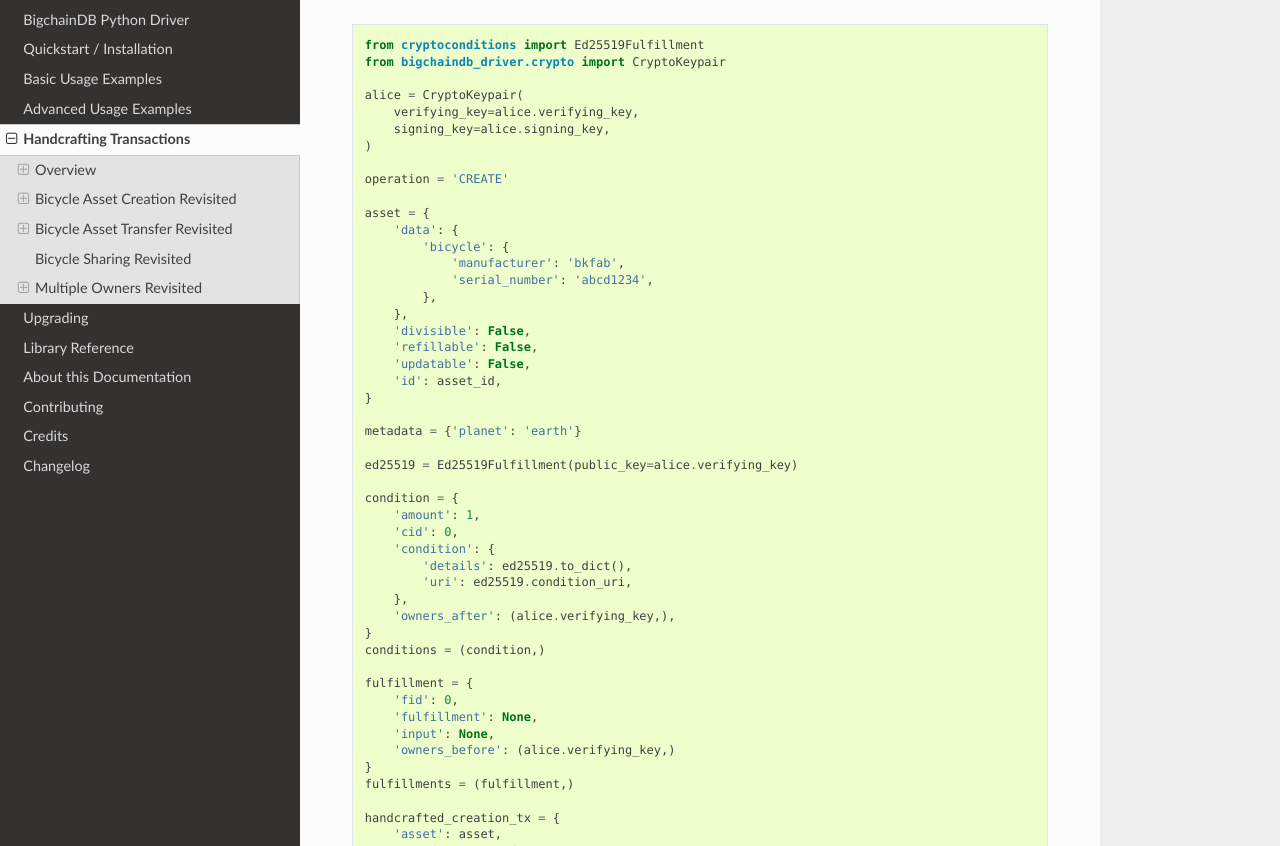
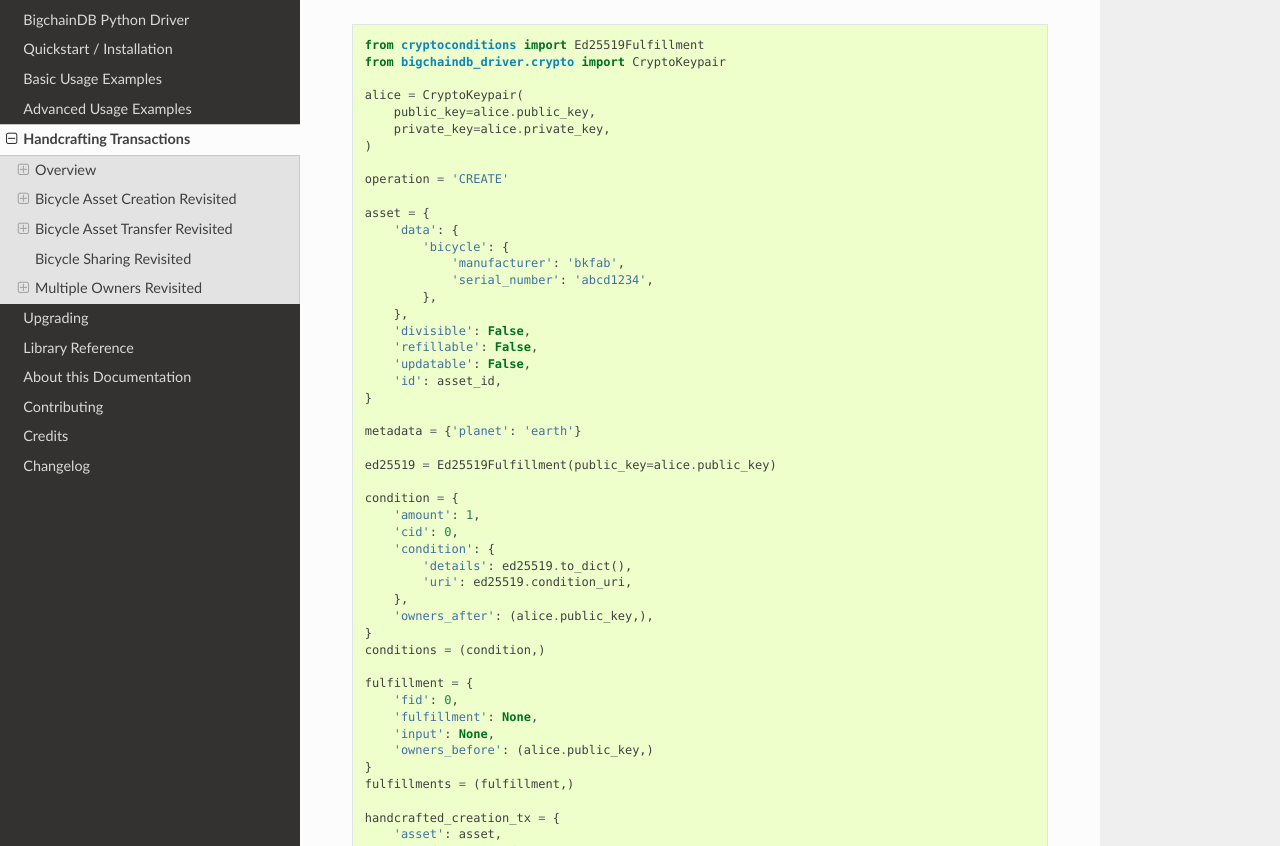
Before and after one commit to bigchaindb/bigchaindb-driver, a Sphinx documentation site: the page built from docs/handcraft.rst, in a window 1280 px wide and 1400 px high, scrolled down 6190 px. Shown: the part 155-1001 px from the top of the window. Built offline with Sphinx 7.4.7 and the Read the Docs theme 2.0.0, drawn with Linux system fonts in a browser that asks for light colours; some of the changed text lies outside the part shown.

Commit message:
Change to public/private key names
instead of verifying/signing

```diff
--- a/docs/handcraft.rst
+++ b/docs/handcraft.rst
@@ -141,7 +141,7 @@ to:
 
     In [0]: prepared_creation_tx = prepare_transaction(
        ...:     operation='CREATE',
-       ...:     owners_before=alice.verifying_key,
+       ...:     owners_before=alice.public_key,
        ...:     asset=bicycle,
        ...:     metadata=metadata,
        ...: )
@@ -156,7 +156,7 @@ Note ``alice``'s public key:
 
 .. ipython::
 
-    In [0]: alice.verifying_key
+    In [0]: alice.public_key
 
 We are now going to craft this payload by hand.
 
@@ -220,7 +220,7 @@ generate them using the ``cryptoconditions`` library:
 
     In [0]: from cryptoconditions import Ed25519Fulfillment
 
-    In [0]: ed25519 = Ed25519Fulfillment(public_key=alice.verifying_key)
+    In [0]: ed25519 = Ed25519Fulfillment(public_key=alice.public_key)
 
 generate the condition uri:
 
@@ -247,7 +247,7 @@ We can now easily assemble the ``dict`` for the condition:
        ...:         'details': ed25519.to_dict(),
        ...:         'uri': ed25519.condition_uri,
        ...:     },
-       ...:     'owners_after': (alice.verifying_key,),
+       ...:     'owners_after': (alice.public_key,),
        ...: }
 
 Let's recap and set the ``conditions`` key:
@@ -256,7 +256,7 @@ Let's recap and set the ``conditions`` key:
 
     In [0]: from cryptoconditions import Ed25519Fulfillment
 
-    In [0]: ed25519 = Ed25519Fulfillment(public_key=alice.verifying_key)
+    In [0]: ed25519 = Ed25519Fulfillment(public_key=alice.public_key)
 
     In [0]: condition = {
        ...:     'amount': 1,
@@ -265,7 +265,7 @@ Let's recap and set the ``conditions`` key:
        ...:         'details': ed25519.to_dict(),
        ...:         'uri': ed25519.condition_uri,
        ...:     },
-       ...:     'owners_after': (alice.verifying_key,),
+       ...:     'owners_after': (alice.public_key,),
        ...: }
 
     In [0]: conditions = (condition,)
@@ -290,7 +290,7 @@ The fulfillment for a ``CREATE`` operation is somewhat special:
        ...:     'fid': 0,
        ...:     'fulfillment': None,
        ...:     'input': None,
-       ...:     'owners_before': (alice.verifying_key,)
+       ...:     'owners_before': (alice.public_key,)
        ...: }
 
 * The input field is empty because it's a ``CREATE`` operation;
@@ -347,8 +347,8 @@ recap how we've put all the code together to generate the above payload:
     from bigchaindb_driver.crypto import CryptoKeypair
 
     alice = CryptoKeypair(
-        verifying_key=alice.verifying_key,
-        signing_key=alice.signing_key,
+        public_key=alice.public_key,
+        private_key=alice.private_key,
     )
 
     operation = 'CREATE'
@@ -368,7 +368,7 @@ recap how we've put all the code together to generate the above payload:
 
     metadata = {'planet': 'earth'}
 
-    ed25519 = Ed25519Fulfillment(public_key=alice.verifying_key)
+    ed25519 = Ed25519Fulfillment(public_key=alice.public_key)
 
     condition = {
         'amount': 1,
@@ -377,7 +377,7 @@ recap how we've put all the code together to generate the above payload:
             'details': ed25519.to_dict(),
             'uri': ed25519.condition_uri,
         },
-        'owners_after': (alice.verifying_key,),
+        'owners_after': (alice.public_key,),
     }
     conditions = (condition,)
 
@@ -385,7 +385,7 @@ recap how we've put all the code together to generate the above payload:
         'fid': 0,
         'fulfillment': None,
         'input': None,
-        'owners_before': (alice.verifying_key,)
+        'owners_before': (alice.public_key,)
     }
     fulfillments = (fulfillment,)
 
@@ -479,10 +479,10 @@ The Fulfilled Transaction
 
     In [0]: fulfilled_creation_tx = fulfill_transaction(
        ...:     prepared_creation_tx,
-       ...:     private_keys=alice.signing_key,
+       ...:     private_keys=alice.private_key,
        ...: )
 
-    In [0]: sk = Ed25519SigningKey(alice.signing_key)
+    In [0]: sk = Ed25519SigningKey(alice.private_key)
 
     In [0]: message = json.dumps(
        ...:     handcrafted_creation_tx,
@@ -542,7 +542,7 @@ Handcrafting a ``'CREATE'`` transaction can be done as follows:
 
     metadata = {'planet': 'earth'}
 
-    ed25519 = cryptoconditions.Ed25519Fulfillment(public_key=alice.verifying_key)
+    ed25519 = cryptoconditions.Ed25519Fulfillment(public_key=alice.public_key)
 
     condition = {
         'amount': 1,
@@ -551,7 +551,7 @@ Handcrafting a ``'CREATE'`` transaction can be done as follows:
             'details': ed25519.to_dict(),
             'uri': ed25519.condition_uri,
         },
-        'owners_after': (alice.verifying_key,),
+        'owners_after': (alice.public_key,),
     }
     conditions = (condition,)
 
@@ -559,7 +559,7 @@ Handcrafting a ``'CREATE'`` transaction can be done as follows:
         'fid': 0,
         'fulfillment': None,
         'input': None,
-        'owners_before': (alice.verifying_key,)
+        'owners_before': (alice.public_key,)
     }
     fulfillments = (fulfillment,)
 
@@ -583,7 +583,7 @@ Handcrafting a ``'CREATE'`` transaction can be done as follows:
 
     handcrafted_creation_tx['id'] = creation_txid
 
-    sk = cryptoconditions.crypto.Ed25519SigningKey(alice.signing_key)
+    sk = cryptoconditions.crypto.Ed25519SigningKey(alice.private_key)
 
     message = json.dumps(
         handcrafted_creation_tx,
@@ -654,12 +654,12 @@ transfer transaction was prepared and fulfilled as follows:
        ...:     operation='TRANSFER',
        ...:     asset=creation_tx['asset'],
        ...:     inputs=transfer_input,
-       ...:     owners_after=bob.verifying_key,
+       ...:     owners_after=bob.public_key,
        ...: )
 
     In [0]: fulfilled_transfer_tx = fulfill_transaction(
        ...:     prepared_transfer_tx,
-       ...:     private_keys=alice.signing_key,
+       ...:     private_keys=alice.private_key,
        ...: )
 
     In [0]: fulfilled_transfer_tx
@@ -700,7 +700,7 @@ conditions
 
     In [0]: from cryptoconditions import Ed25519Fulfillment
 
-    In [0]: ed25519 = Ed25519Fulfillment(public_key=bob.verifying_key)
+    In [0]: ed25519 = Ed25519Fulfillment(public_key=bob.public_key)
 
     In [0]: condition = {
        ...:     'amount': 1,
@@ -709,7 +709,7 @@ conditions
        ...:         'details': ed25519.to_dict(),
        ...:         'uri': ed25519.condition_uri,
        ...:     },
-       ...:     'owners_after': (bob.verifying_key,),
+       ...:     'owners_after': (bob.public_key,),
        ...: }
 
     In [0]: conditions = (condition,)
@@ -725,7 +725,7 @@ fulfillments
        ...:         'txid': creation_tx['id'],
        ...:         'cid': 0,
        ...:     },
-       ...:     'owners_before': (alice.verifying_key,)
+       ...:     'owners_before': (alice.public_key,)
        ...: }
 
     In [0]: fulfillments = (fulfillment,)
@@ -761,15 +761,15 @@ we've put all the code together to generate the above payload:
     from bigchaindb_driver.crypto import CryptoKeypair
 
     bob = CryptoKeypair(
-        verifying_key=bob.verifying_key,
-        signing_key=bob.signing_key,
+        public_key=bob.public_key,
+        private_key=bob.private_key,
     )
 
     operation = 'TRANSFER'
     asset = {'id': asset_id}
     metadata = None
 
-    ed25519 = Ed25519Fulfillment(public_key=bob.verifying_key)
+    ed25519 = Ed25519Fulfillment(public_key=bob.public_key)
 
     condition = {
         'amount': 1,
@@ -778,7 +778,7 @@ we've put all the code together to generate the above payload:
             'details': ed25519.to_dict(),
             'uri': ed25519.condition_uri,
         },
-        'owners_after': (bob.verifying_key,),
+        'owners_after': (bob.public_key,),
     }
     conditions = (condition,)
 
@@ -789,7 +789,7 @@ we've put all the code together to generate the above payload:
             'txid': creation_tx['id'],
             'cid': 0,
         },
-        'owners_before': (alice.verifying_key,)
+        'owners_before': (alice.public_key,)
     }
     fulfillments = (fulfillment,)
 
@@ -883,10 +883,10 @@ The Fulfilled Transaction
 
     In [0]: fulfilled_transfer_tx = fulfill_transaction(
        ...:     prepared_transfer_tx,
-       ...:     private_keys=alice.signing_key,
+       ...:     private_keys=alice.private_key,
        ...: )
 
-    In [0]: sk = Ed25519SigningKey(alice.signing_key)
+    In [0]: sk = Ed25519SigningKey(alice.private_key)
 
     In [0]: message = json.dumps(
        ...:     handcrafted_transfer_tx,
@@ -929,7 +929,7 @@ In a nutshell
     asset = {'id': asset_id}
     metadata = None
 
-    ed25519 = cryptoconditions.Ed25519Fulfillment(public_key=bob.verifying_key)
+    ed25519 = cryptoconditions.Ed25519Fulfillment(public_key=bob.public_key)
 
     condition = {
         'amount': 1,
@@ -938,7 +938,7 @@ In a nutshell
             'details': ed25519.to_dict(),
             'uri': ed25519.condition_uri,
         },
-        'owners_after': (bob.verifying_key,),
+        'owners_after': (bob.public_key,),
     }
     conditions = (condition,)
 
@@ -949,7 +949,7 @@ In a nutshell
             'txid': creation_txid,
             'cid': 0,
         },
-        'owners_before': (alice.verifying_key,)
+        'owners_before': (alice.public_key,)
     }
     fulfillments = (fulfillment,)
 
@@ -973,7 +973,7 @@ In a nutshell
 
     handcrafted_transfer_tx['id'] = transfer_txid
 
-    sk = cryptoconditions.crypto.Ed25519SigningKey(alice.signing_key)
+    sk = cryptoconditions.crypto.Ed25519SigningKey(alice.private_key)
 
     message = json.dumps(
         handcrafted_transfer_tx,
@@ -1050,7 +1050,7 @@ Handcrafting the ``'CREATE'`` transaction:
     }
 
     # CRYPTO-CONDITIONS: instantiate an Ed25519 crypto-condition for carly
-    ed25519 = cryptoconditions.Ed25519Fulfillment(public_key=carly.verifying_key)
+    ed25519 = cryptoconditions.Ed25519Fulfillment(public_key=carly.public_key)
 
     # CRYPTO-CONDITIONS: generate the condition uri
     condition_uri = ed25519.condition.serialize_uri()
@@ -1065,14 +1065,14 @@ Handcrafting the ``'CREATE'`` transaction:
             'details': unsigned_fulfillment_dict,
             'uri': condition_uri,
         },
-        'owners_after': (carly.verifying_key,),
+        'owners_after': (carly.public_key,),
     }
 
     fulfillment = {
         'fid': 0,
         'fulfillment': None,
         'input': None,
-        'owners_before': (bob.verifying_key,)
+        'owners_before': (bob.public_key,)
     }
 
     token_creation_tx = {
@@ -1107,7 +1107,7 @@ Handcrafting the ``'CREATE'`` transaction:
 
     # CRYPTO-CONDITIONS: sign the serialized transaction-with-id
     ed25519.sign(message.encode(),
-                 cryptoconditions.crypto.Ed25519SigningKey(bob.signing_key))
+                 cryptoconditions.crypto.Ed25519SigningKey(bob.private_key))
 
     # CRYPTO-CONDITIONS: generate the fulfillment uri
     fulfillment_uri = ed25519.serialize_uri()
@@ -1131,10 +1131,10 @@ A few checks:
     >>> json.dumps(returned_creation_tx, sort_keys=True) == json.dumps(token_creation_tx, sort_keys=True)
     True
 
-    >>> token_creation_tx['fulfillments'][0]['owners_before'][0] == bob.verifying_key
+    >>> token_creation_tx['fulfillments'][0]['owners_before'][0] == bob.public_key
     True
 
-    >>> token_creation_tx['conditions'][0]['owners_after'][0] == carly.verifying_key
+    >>> token_creation_tx['conditions'][0]['owners_after'][0] == carly.public_key
     True
 
     >>> token_creation_tx['conditions'][0]['amount'] == 10
@@ -1156,10 +1156,10 @@ to Bob:
 .. code-block:: python
 
     # CRYPTO-CONDITIONS: instantiate an Ed25519 crypto-condition for carly
-    bob_ed25519 = cryptoconditions.Ed25519Fulfillment(public_key=bob.verifying_key)
+    bob_ed25519 = cryptoconditions.Ed25519Fulfillment(public_key=bob.public_key)
 
     # CRYPTO-CONDITIONS: instantiate an Ed25519 crypto-condition for carly
-    carly_ed25519 = cryptoconditions.Ed25519Fulfillment(public_key=carly.verifying_key)
+    carly_ed25519 = cryptoconditions.Ed25519Fulfillment(public_key=carly.public_key)
 
     # CRYPTO-CONDITIONS: generate the condition uris
     bob_condition_uri = bob_ed25519.condition.serialize_uri()
@@ -1176,7 +1176,7 @@ to Bob:
             'details': bob_unsigned_fulfillment_dict,
             'uri': bob_condition_uri,
         },
-        'owners_after': (bob.verifying_key,),
+        'owners_after': (bob.public_key,),
     }
     carly_condition = {
         'amount': 8,
@@ -1185,7 +1185,7 @@ to Bob:
             'details': carly_unsigned_fulfillment_dict,
             'uri': carly_condition_uri,
         },
-        'owners_after': (carly.verifying_key,),
+        'owners_after': (carly.public_key,),
     }
 
     fulfillment = {
@@ -1195,7 +1195,7 @@ to Bob:
             'txid': token_creation_tx['id'],
             'cid': 0,
         },
-        'owners_before': (carly.verifying_key,)
+        'owners_before': (carly.public_key,)
     }
 
     token_transfer_tx = {
@@ -1231,7 +1231,7 @@ to Bob:
 
     # CRYPTO-CONDITIONS: sign the serialized transaction-with-id for bob
     carly_ed25519.sign(message.encode(),
-                     cryptoconditions.crypto.Ed25519SigningKey(carly.signing_key))
+                     cryptoconditions.crypto.Ed25519SigningKey(carly.private_key))
 
     # CRYPTO-CONDITIONS: generate bob's fulfillment uri
     fulfillment_uri = carly_ed25519.serialize_uri()
@@ -1253,7 +1253,7 @@ A few checks:
     >>> json.dumps(returned_transfer_tx, sort_keys=True) == json.dumps(token_transfer_tx, sort_keys=True)
     True
 
-    >>> token_transfer_tx['fulfillments'][0]['owners_before'][0] == carly.verifying_key
+    >>> token_transfer_tx['fulfillments'][0]['owners_before'][0] == carly.public_key
     True
 
 
@@ -1288,14 +1288,14 @@ Say ``alice`` and ``bob`` own a car together:
 
     In [0]: car_creation_tx = offchain.prepare_transaction(
        ...:     operation='CREATE',
-       ...:     owners_before=alice.verifying_key,
-       ...:     owners_after=(alice.verifying_key, bob.verifying_key),
+       ...:     owners_before=alice.public_key,
+       ...:     owners_after=(alice.public_key, bob.public_key),
        ...:     asset=car_asset,
        ...: )
 
     In [0]: signed_car_creation_tx = offchain.fulfill_transaction(
        ...:     car_creation_tx,
-       ...:     private_keys=alice.signing_key,
+       ...:     private_keys=alice.private_key,
        ...: )
 
     In [0]: signed_car_creation_tx
@@ -1330,13 +1330,13 @@ their car over to ``carol``:
 
     In [0]: car_transfer_tx = offchain.prepare_transaction(
        ...:     operation='TRANSFER',
-       ...:     owners_after=carol.verifying_key,
+       ...:     owners_after=carol.public_key,
        ...:     asset=asset,
        ...:     inputs=input_,
        ...: )
 
     In [0]: signed_car_transfer_tx = offchain.fulfill_transaction(
-       ...:     car_transfer_tx, private_keys=[alice.signing_key, bob.signing_key]
+       ...:     car_transfer_tx, private_keys=[alice.private_key, bob.private_key]
        ...: )
 
     In [0]: signed_car_transfer_tx
@@ -1378,9 +1378,9 @@ Generate the condition:
 
 .. ipython::
 
-    In [0]: alice_ed25519 = Ed25519Fulfillment(public_key=alice.verifying_key)
-
-    In [0]: bob_ed25519 = Ed25519Fulfillment(public_key=bob.verifying_key)
+    In [0]: alice_ed25519 = Ed25519Fulfillment(public_key=alice.public_key)
+
+    In [0]: bob_ed25519 = Ed25519Fulfillment(public_key=bob.public_key)
 
     In [0]: threshold_sha256 = ThresholdSha256Fulfillment(threshold=2)
 
@@ -1399,7 +1399,7 @@ Generate the condition:
        ...:         'details': unsigned_subfulfillments_dict,
        ...:         'uri': condition_uri,
        ...:     },
-       ...:     'owners_after': (alice.verifying_key, bob.verifying_key),
+       ...:     'owners_after': (alice.public_key, bob.public_key),
        ...: }
 
 .. tip:: The condition ``uri`` could have been generated in a slightly
@@ -1427,7 +1427,7 @@ The yet to be fulfilled fulfillment:
        ...:     'fid': 0,
        ...:     'fulfillment': None,
        ...:     'input': None,
-       ...:     'owners_before': (alice.verifying_key,),
+       ...:     'owners_before': (alice.public_key,),
        ...: }
 
 Craft the payload:
@@ -1476,7 +1476,7 @@ Sign the transaction:
        ...:     ensure_ascii=False,
        ...: )
 
-    In [0]: alice_ed25519.sign(message.encode(), Ed25519SigningKey(alice.signing_key))
+    In [0]: alice_ed25519.sign(message.encode(), Ed25519SigningKey(alice.private_key))
 
     In [0]: fulfillment_uri = alice_ed25519.serialize_uri()
 
@@ -1493,11 +1493,11 @@ The transfer:
 
 .. ipython::
 
-    In [0]: alice_ed25519 = Ed25519Fulfillment(public_key=alice.verifying_key)
-
-    In [0]: bob_ed25519 = Ed25519Fulfillment(public_key=bob.verifying_key)
-
-    In [0]: carol_ed25519 = Ed25519Fulfillment(public_key=carol.verifying_key)
+    In [0]: alice_ed25519 = Ed25519Fulfillment(public_key=alice.public_key)
+
+    In [0]: bob_ed25519 = Ed25519Fulfillment(public_key=bob.public_key)
+
+    In [0]: carol_ed25519 = Ed25519Fulfillment(public_key=carol.public_key)
 
     In [0]: unsigned_fulfillments_dict = carol_ed25519.to_dict()
 
@@ -1510,7 +1510,7 @@ The transfer:
        ...:         'details': unsigned_fulfillments_dict,
        ...:         'uri': condition_uri,
        ...:     },
-       ...:     'owners_after': (carol.verifying_key,),
+       ...:     'owners_after': (carol.public_key,),
        ...: }
 
 The yet to be fulfilled fulfillments:
@@ -1524,7 +1524,7 @@ The yet to be fulfilled fulfillments:
        ...:         'txid': handcrafted_car_creation_tx['id'],
        ...:         'cid': 0,
        ...:     },
-       ...:     'owners_before': (alice.verifying_key, bob.verifying_key),
+       ...:     'owners_before': (alice.public_key, bob.public_key),
        ...: }
 
 Craft the payload:
@@ -1573,9 +1573,9 @@ Sign the transaction:
        ...:     ensure_ascii=False,
        ...: )
 
-    In [0]: alice_sk = Ed25519SigningKey(alice.signing_key)
-
-    In [0]: bob_sk = Ed25519SigningKey(bob.signing_key)
+    In [0]: alice_sk = Ed25519SigningKey(alice.private_key)
+
+    In [0]: bob_sk = Ed25519SigningKey(bob.private_key)
 
     In [0]: threshold_sha256 = ThresholdSha256Fulfillment(threshold=2)
 
@@ -1583,9 +1583,9 @@ Sign the transaction:
 
     In [0]: threshold_sha256.add_subfulfillment(bob_ed25519)
 
-    In [102]: alice_condition = threshold_sha256.get_subcondition_from_vk(alice.verifying_key)[0]
-
-    In [103]: bob_condition = threshold_sha256.get_subcondition_from_vk(bob.verifying_key)[0]
+    In [102]: alice_condition = threshold_sha256.get_subcondition_from_vk(alice.public_key)[0]
+
+    In [103]: bob_condition = threshold_sha256.get_subcondition_from_vk(bob.public_key)[0]
 
     In [106]: alice_condition.sign(message.encode(), private_key=alice_sk)
 
@@ -1633,10 +1633,10 @@ Handcrafting the ``'CREATE'`` transaction
     alice, bob = generate_keypair(), generate_keypair()
 
     # CRYPTO-CONDITIONS: instantiate an Ed25519 crypto-condition for alice
-    alice_ed25519 = cryptoconditions.Ed25519Fulfillment(public_key=alice.verifying_key)
+    alice_ed25519 = cryptoconditions.Ed25519Fulfillment(public_key=alice.public_key)
 
     # CRYPTO-CONDITIONS: instantiate an Ed25519 crypto-condition for bob
-    bob_ed25519 = cryptoconditions.Ed25519Fulfillment(public_key=bob.verifying_key)
+    bob_ed25519 = cryptoconditions.Ed25519Fulfillment(public_key=bob.public_key)
 
     # CRYPTO-CONDITIONS: instantiate a threshold SHA 256 crypto-condition
     threshold_sha256 = cryptoconditions.ThresholdSha256Fulfillment(threshold=2)
@@ -1660,7 +1660,7 @@ Handcrafting the ``'CREATE'`` transaction
             'details': unsigned_subfulfillments_dict,
             'uri': threshold_sha256.condition_uri,
         },
-        'owners_after': (alice.verifying_key, bob.verifying_key),
+        'owners_after': (alice.public_key, bob.public_key),
     }
 
     # The yet to be fulfilled fulfillment:
@@ -1668,7 +1668,7 @@ Handcrafting the ``'CREATE'`` transaction
         'fid': 0,
         'fulfillment': None,
         'input': None,
-        'owners_before': (alice.verifying_key,),
+        'owners_before': (alice.public_key,),
     }
 
     # Craft the payload:
@@ -1707,7 +1707,7 @@ Handcrafting the ``'CREATE'`` transaction
 
     # CRYPTO-CONDITIONS: sign the serialized transaction-with-id
     alice_ed25519.sign(message.encode(),
-                       cryptoconditions.crypto.Ed25519SigningKey(alice.signing_key))
+                       cryptoconditions.crypto.Ed25519SigningKey(alice.private_key))
 
     # CRYPTO-CONDITIONS: generate the fulfillment uri
     fulfillment_uri = alice_ed25519.serialize_uri()
@@ -1739,11 +1739,11 @@ Handcrafting the ``'TRANSFER'`` transaction
 
     carol = generate_keypair()
 
-    alice_ed25519 = cryptoconditions.Ed25519Fulfillment(public_key=alice.verifying_key)
-
-    bob_ed25519 = cryptoconditions.Ed25519Fulfillment(public_key=bob.verifying_key)
-
-    carol_ed25519 = cryptoconditions.Ed25519Fulfillment(public_key=carol.verifying_key)
+    alice_ed25519 = cryptoconditions.Ed25519Fulfillment(public_key=alice.public_key)
+
+    bob_ed25519 = cryptoconditions.Ed25519Fulfillment(public_key=bob.public_key)
+
+    carol_ed25519 = cryptoconditions.Ed25519Fulfillment(public_key=carol.public_key)
 
     unsigned_fulfillments_dict = carol_ed25519.to_dict()
 
@@ -1756,7 +1756,7 @@ Handcrafting the ``'TRANSFER'`` transaction
             'details': unsigned_fulfillments_dict,
             'uri': condition_uri,
         },
-        'owners_after': (carol.verifying_key,),
+        'owners_after': (carol.public_key,),
     }
 
     # The yet to be fulfilled fulfillments:
@@ -1767,7 +1767,7 @@ Handcrafting the ``'TRANSFER'`` transaction
             'txid': handcrafted_car_creation_tx['id'],
             'cid': 0,
         },
-        'owners_before': (alice.verifying_key, bob.verifying_key),
+        'owners_before': (alice.public_key, bob.public_key),
     }
 
     # Craft the payload:
@@ -1801,9 +1801,9 @@ Handcrafting the ``'TRANSFER'`` transaction
         ensure_ascii=False,
     )
 
-    alice_sk = cryptoconditions.crypto.Ed25519SigningKey(alice.signing_key)
-
-    bob_sk = cryptoconditions.crypto.Ed25519SigningKey(bob.signing_key)
+    alice_sk = cryptoconditions.crypto.Ed25519SigningKey(alice.private_key)
+
+    bob_sk = cryptoconditions.crypto.Ed25519SigningKey(bob.private_key)
 
     threshold_sha256 = cryptoconditions.ThresholdSha256Fulfillment(threshold=2)
 
@@ -1811,9 +1811,9 @@ Handcrafting the ``'TRANSFER'`` transaction
 
     threshold_sha256.add_subfulfillment(bob_ed25519)
 
-    alice_condition = threshold_sha256.get_subcondition_from_vk(alice.verifying_key)[0]
-
-    bob_condition = threshold_sha256.get_subcondition_from_vk(bob.verifying_key)[0]
+    alice_condition = threshold_sha256.get_subcondition_from_vk(alice.public_key)[0]
+
+    bob_condition = threshold_sha256.get_subcondition_from_vk(bob.public_key)[0]
 
     alice_condition.sign(message.encode(), private_key=alice_sk)
 
```
Also changed, not shown: docs/advanced-usage.rst (+44 -44 lines), docs/usage.rst (+18 -19 lines), 3 other files.
